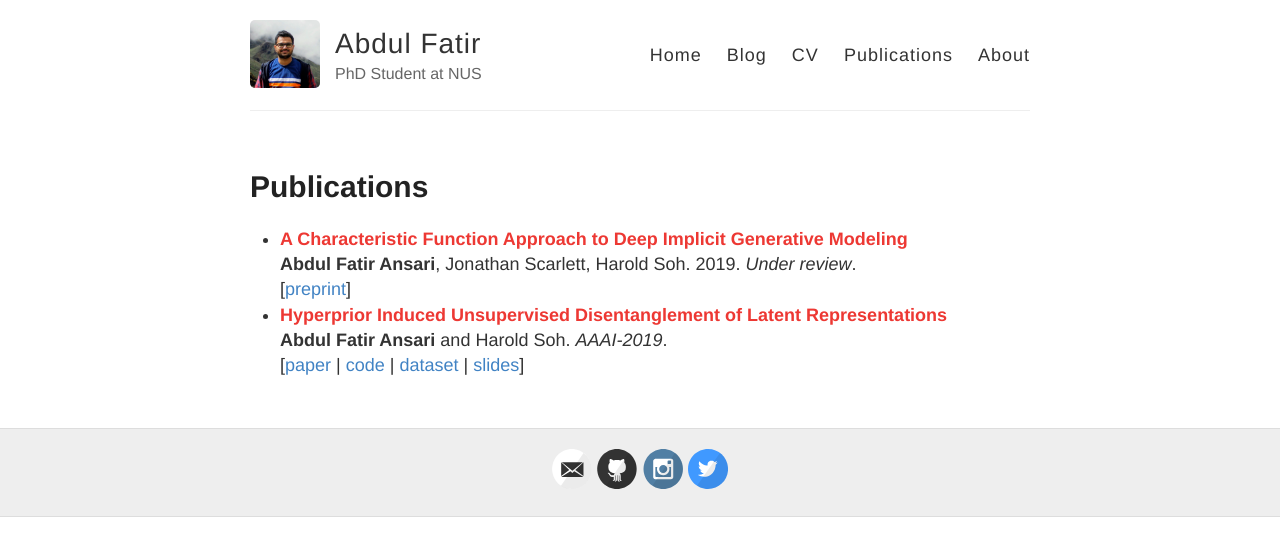
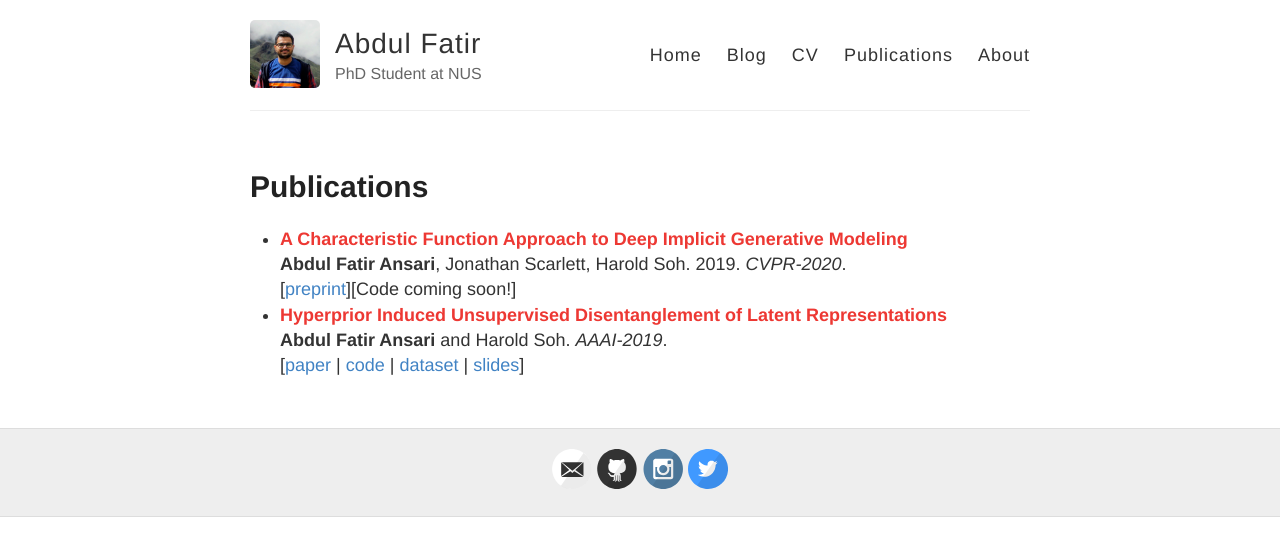
Before and after one commit to abdulfatir/abdulfatir.github.io, a Jekyll site: the page built from publications.md, in a window 1280 px wide. Shown: the top 556 px of the page. Built offline with Jekyll 4.4.1, drawn with Linux system fonts in a browser that asks for light colours.

Commit message:
add cvpr

```diff
--- a/publications.md
+++ b/publications.md
@@ -5,8 +5,8 @@ permalink: /publications/
 ---
 
 * **<span style="color:#ed3833">A Characteristic Function Approach to Deep Implicit Generative Modeling</span>**
-   **Abdul Fatir Ansari**, Jonathan Scarlett, Harold Soh. 2019. *Under review*.
-   [[preprint](https://arxiv.org/abs/1909.07425)]
+   **Abdul Fatir Ansari**, Jonathan Scarlett, Harold Soh. 2019. *CVPR-2020*.
+   [[preprint](https://arxiv.org/abs/1909.07425)][Code coming soon!]
 * **<span style="color:#ed3833">Hyperprior Induced Unsupervised Disentanglement of Latent Representations</span>**
    **Abdul Fatir Ansari** and Harold Soh. *AAAI-2019*.
    [[paper](https://arxiv.org/abs/1809.04497) | [code](https://github.com/crslab/CHyVAE) | [dataset](https://github.com/crslab/correlated-ellipses) | [slides]({{site.base}}/files/aaai19.key.zip)]
```
Also changed, not shown: index.md (+1 -1 lines).
